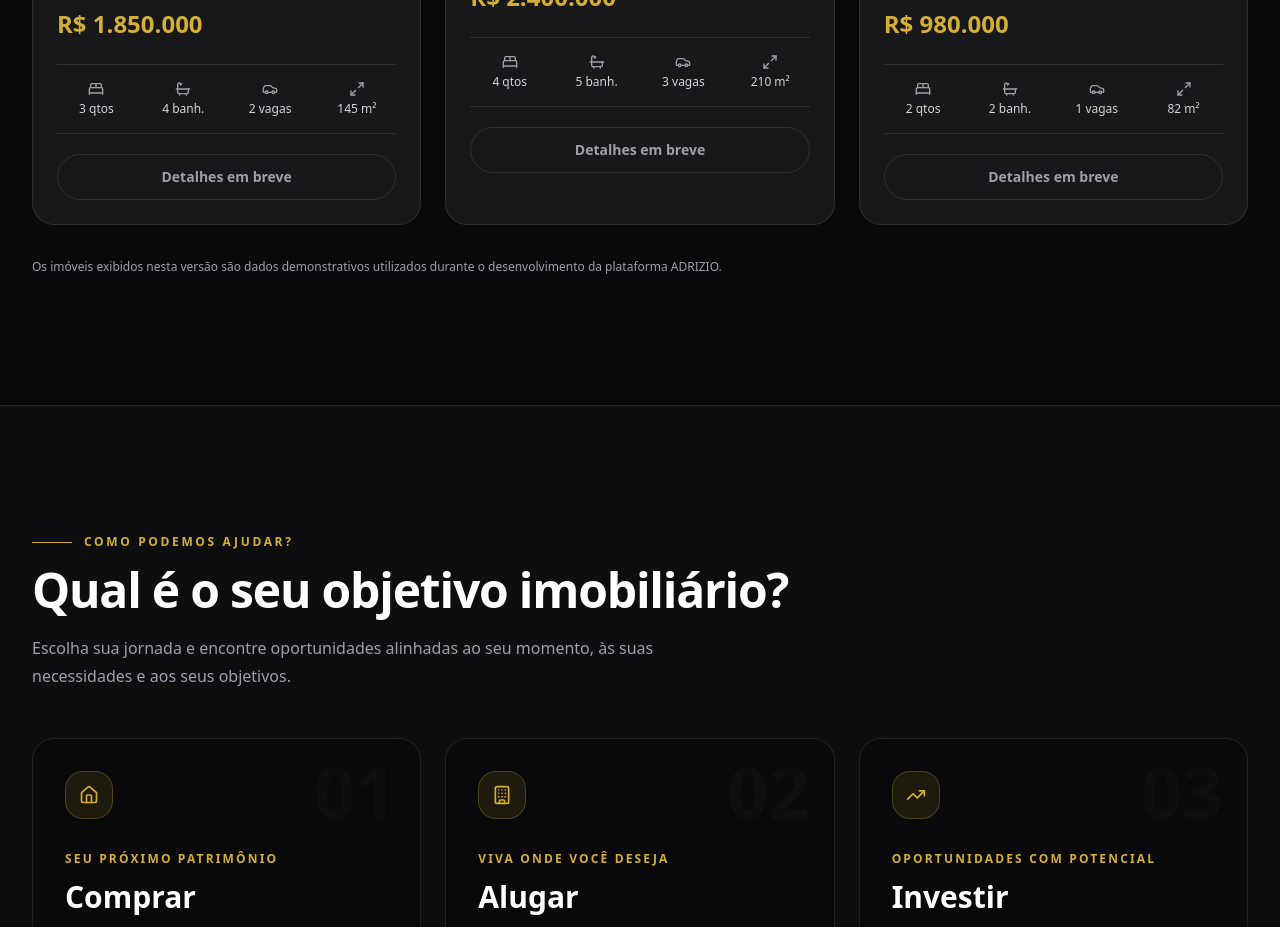
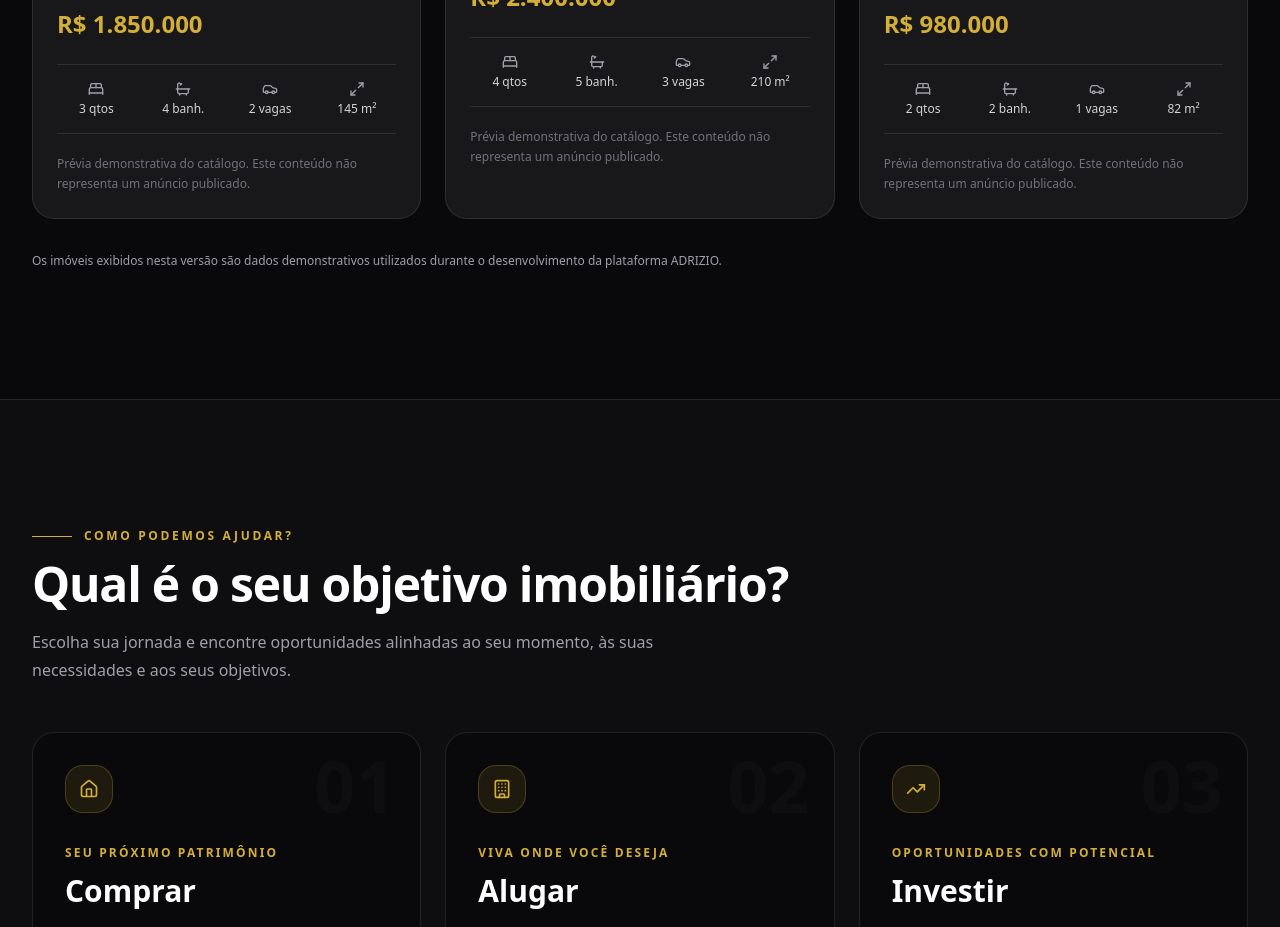
Before and after one commit to adriziomartins/adrizio, a Next.js app: page / in a window 1280 px wide. Shown: the part 1820-2747 px from the top of the page. Built offline with nearby package versions, Linux system fonts and the light colour scheme.

Commit message:
fix: clarify demonstrative property card status

```diff
--- a/components/property/property-card.tsx
+++ b/components/property/property-card.tsx
@@ -85,9 +85,9 @@ export function PropertyCard({ property }: PropertyCardProps) {
           </div>
         </dl>
         {property.demonstrative ? (
-          <div className="mt-5 inline-flex w-full cursor-default items-center justify-center rounded-full border border-white/10 px-5 py-3 text-sm font-semibold text-zinc-400">
-            Detalhes em breve
-          </div>
+          <p className="mt-5 text-xs leading-5 text-zinc-500">
+            Prévia demonstrativa do catálogo. Este conteúdo não representa um anúncio publicado.
+          </p>
         ) : (
           <Link
             href={`/imoveis/${property.slug}`}
```
